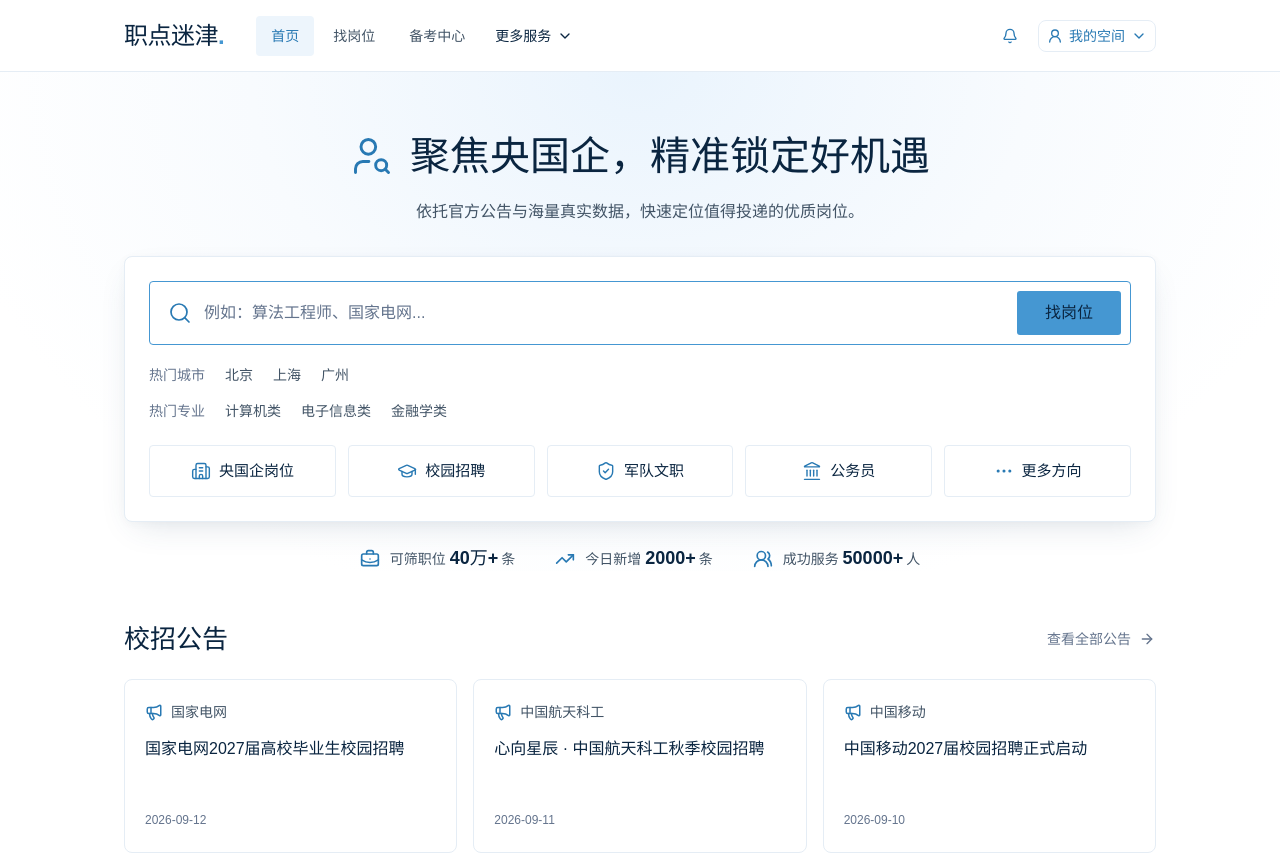
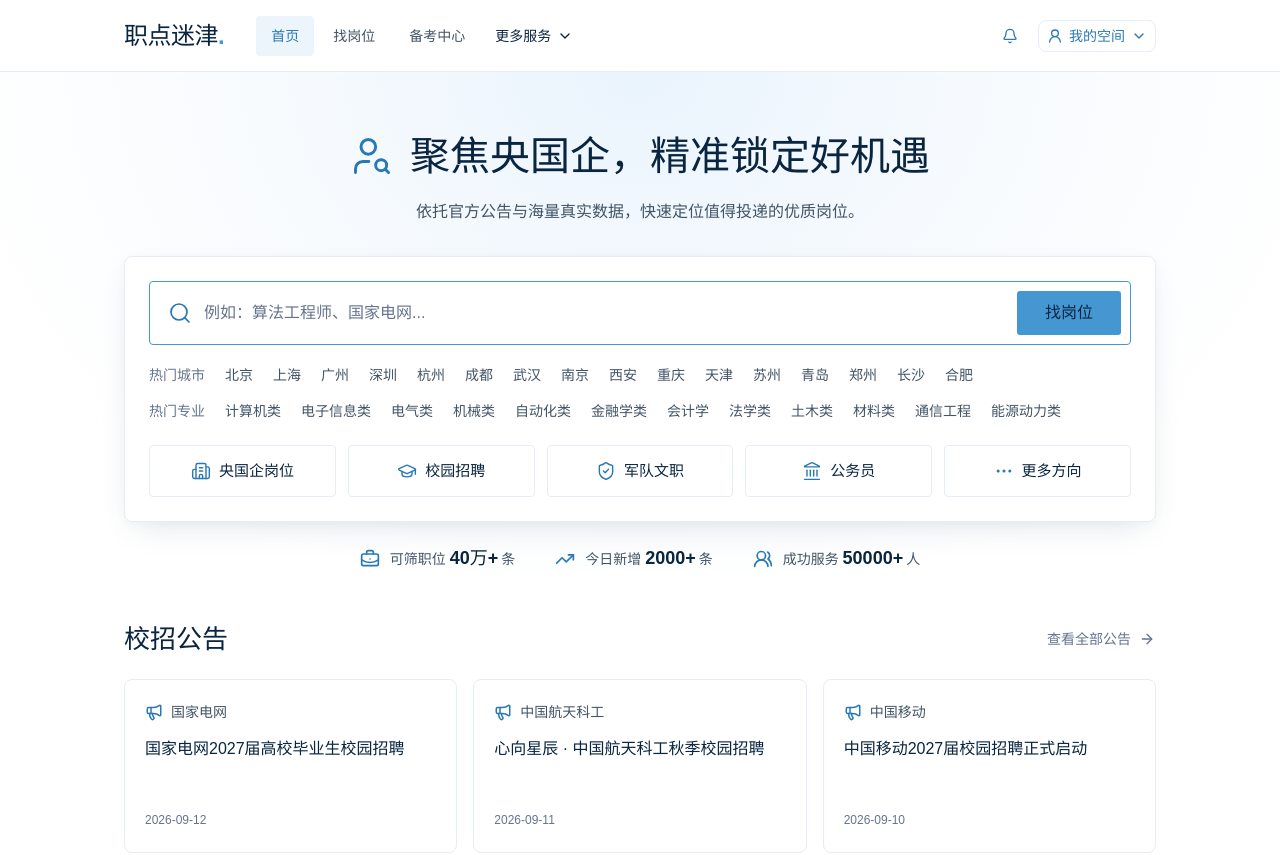
Before and after one commit to lacklock/zhidianmijin-web, a React (Vite) app: page / in a window 1280 px wide. Shown: the top 855 px of the page. Built offline with nearby package versions, Linux system fonts and the light colour scheme.

Commit message:
更新组件内容

```diff
--- a/src/components/home/search-panel.tsx
+++ b/src/components/home/search-panel.tsx
@@ -23,8 +23,8 @@
           <Button type="button" size="lg">找岗位</Button>
         </div>
         <div className="popular-conditions">
-          <div><span className="condition-label">热门城市</span>{['北京', '上海', '广州'].map((city) => <button type="button" key={city}>{city}</button>)}</div>
-          <div><span className="condition-label">热门专业</span>{['计算机类', '电子信息类', '金融学类'].map((major) => <button type="button" key={major}>{major}</button>)}</div>
+          <div><span className="condition-label">热门城市</span>{['北京', '上海', '广州', '深圳', '杭州', '成都', '武汉', '南京', '西安', '重庆', '天津', '苏州', '青岛', '郑州', '长沙', '合肥'].map((city) => <button type="button" key={city}>{city}</button>)}</div>
+          <div><span className="condition-label">热门专业</span>{['计算机类', '电子信息类', '电气类', '机械类', '自动化类', '金融学类', '会计学', '法学类', '土木类', '材料类', '通信工程', '能源动力类'].map((major) => <button type="button" key={major}>{major}</button>)}</div>
         </div>
         <div className="direction-grid">
           {directions.map(({ label, icon: Icon }) => <Button variant="outline" type="button" key={label}><Icon data-icon="inline-start" />{label}</Button>)}
```
